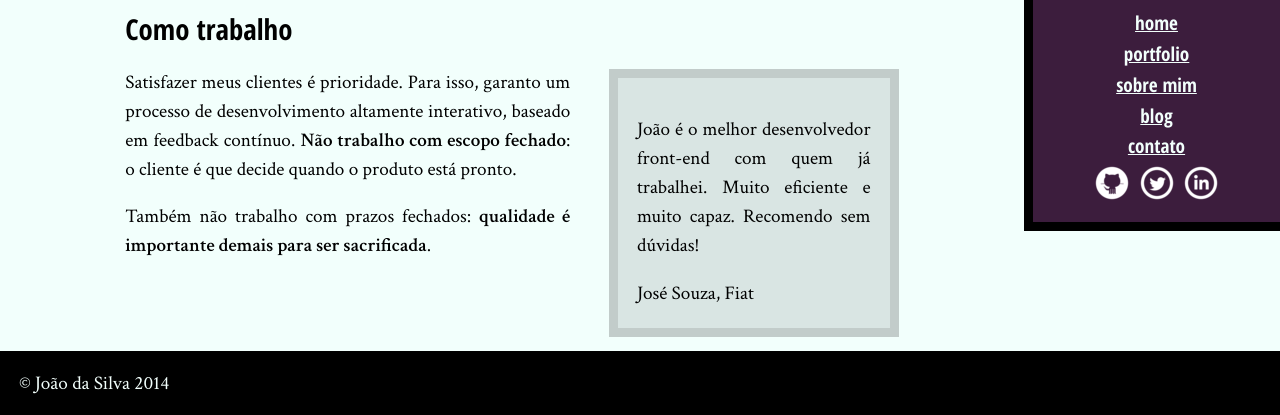
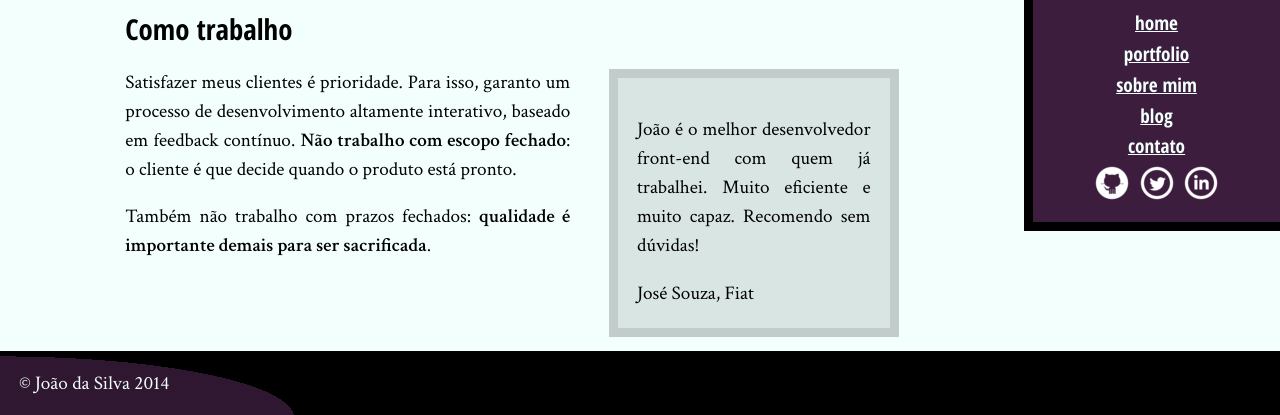
Before and after one commit to rapha1908/MeusCodigos, a plain HTML site: page CursoHTML-aula5/bio.html in a window 1280 px wide. Shown: the part 382-797 px from the top of the page. Drawn offline with Linux system fonts and the light colour scheme.

Commit message:
Programando rodapé em geral

```diff
--- a/CursoHTML-aula5/css/site.css
+++ b/CursoHTML-aula5/css/site.css
@@ -132,3 +132,15 @@ main {
     right: 0;
     height: 300px;
 }
+.rodape-pagina{
+	background-image: radial-gradient(ellipse at left bottom,
+    rgba(60, 29, 61, 0.8),
+    rgba(60, 29, 61, 0.8) 65%,
+    black 65%,
+    black 70%,
+    transparent 70%,
+    transparent);
+	width:100%;
+	background-size: 25% 100%;
+	background-repeat: no-repeat;
+	}
```
